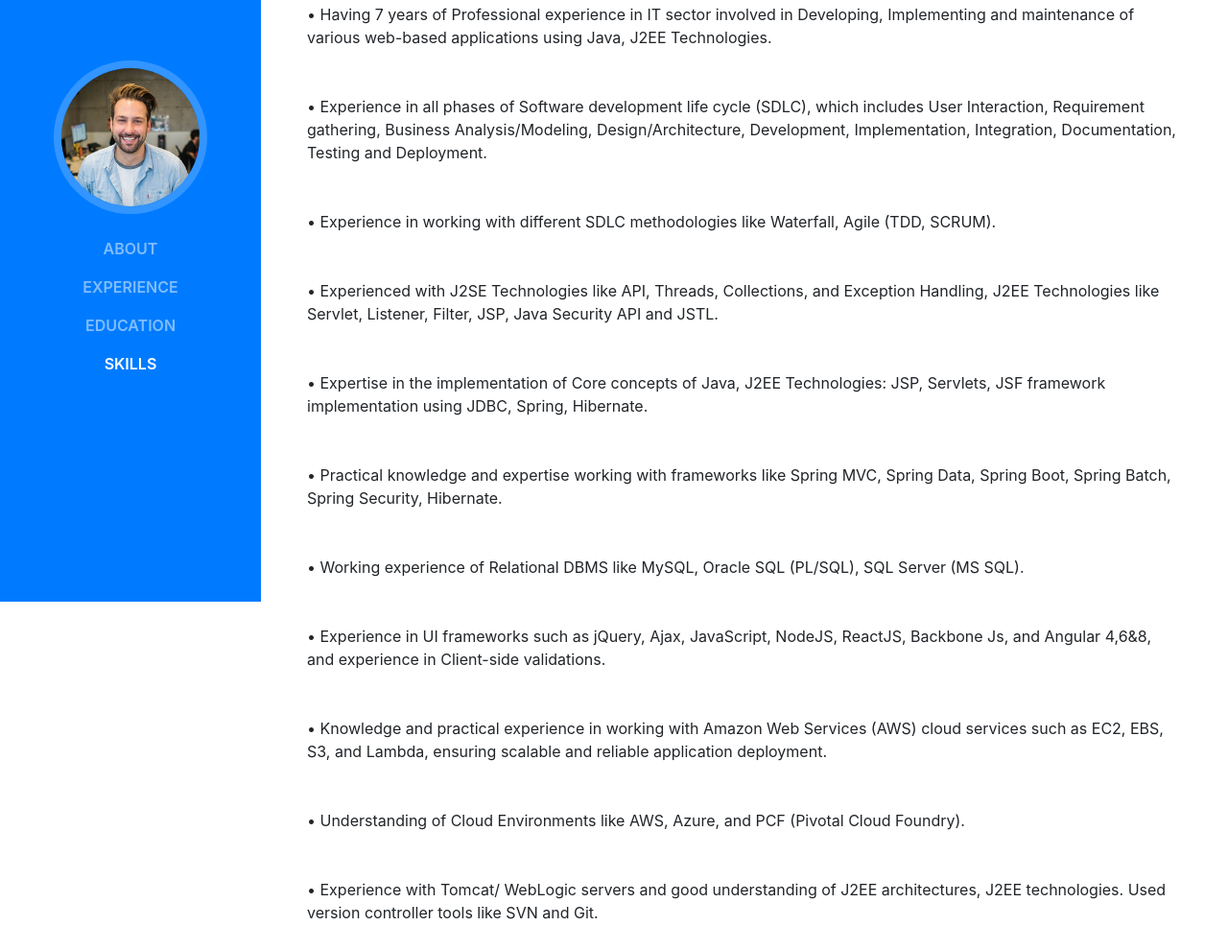
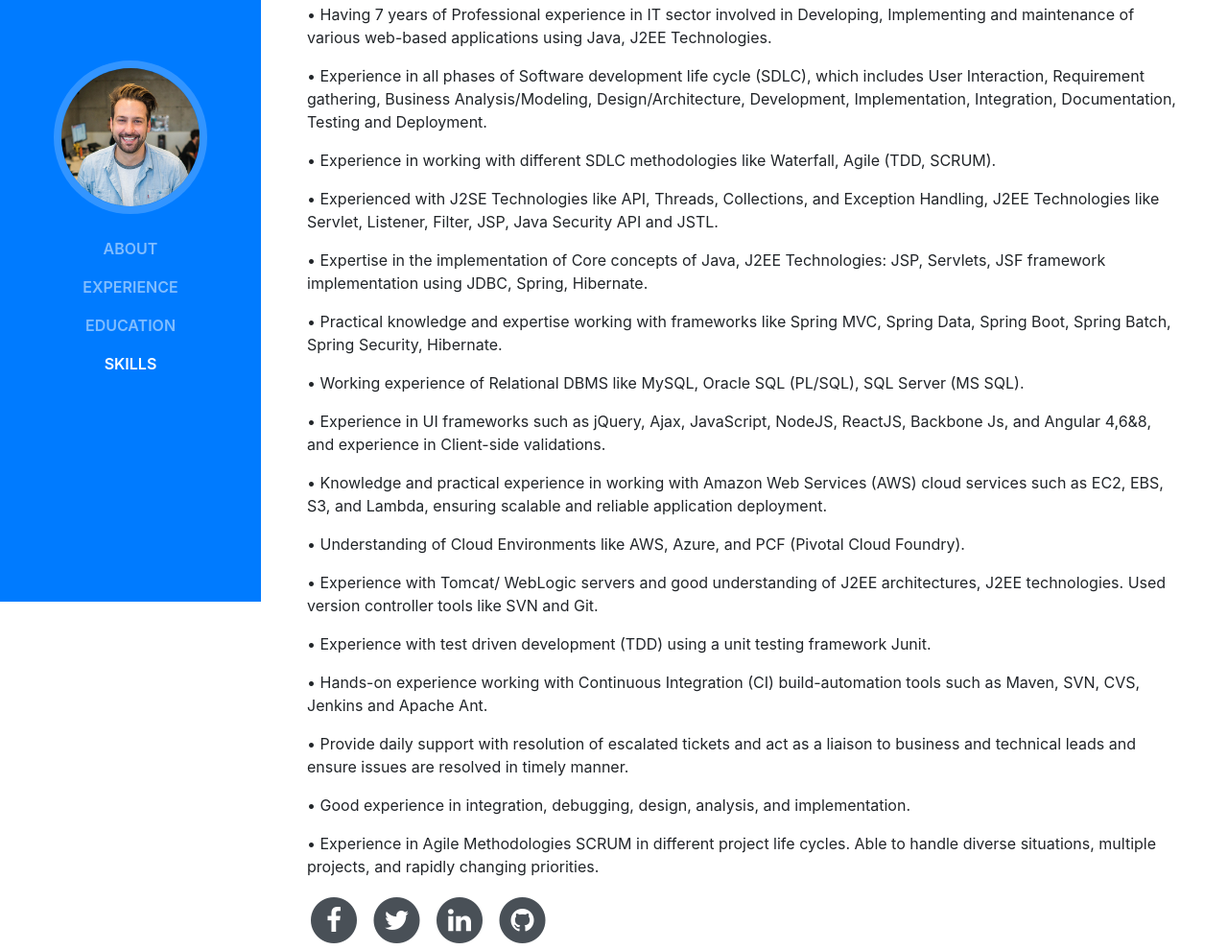
Before and after one commit to Pavan6339/pavan6339.github.io, a website with bundled scripts: page index.html in a window 1280 px wide. Shown: the part 173-1163 px from the top of the page at 96% size. Built offline with nearby package versions, Linux system fonts and the light colour scheme; a web font is replaced by a local one.

Commit message:
Update index.html

```diff
--- a/index.html
+++ b/index.html
@@ -73,22 +73,22 @@
           <div class="subheading mb-5"> (475) 209-3999 ·
             <a href="mailto:pavankalyan.morathala@email.com">pavankalyan.morathala@email.com</a>
           </div>
-          <p class="mb-5">•	Having 7 years of Professional experience in IT sector involved in Developing, Implementing and maintenance of various web-based applications using Java, J2EE Technologies.</p>
-<p class="mb-5">•	Experience in all phases of Software development life cycle (SDLC), which includes User Interaction, Requirement gathering, Business Analysis/Modeling, Design/Architecture, Development, Implementation, Integration, Documentation, Testing and Deployment.</p>
-<p class="mb-5">•	Experience in working with different SDLC methodologies like Waterfall, Agile (TDD, SCRUM).</p>
-<p class="mb-5">•	Experienced with J2SE Technologies like API, Threads, Collections, and Exception Handling, J2EE Technologies like Servlet, Listener, Filter, JSP, Java Security API and JSTL.</p>
-<p class="mb-5">•	Expertise in the implementation of Core concepts of Java, J2EE Technologies: JSP, Servlets, JSF framework implementation using JDBC, Spring, Hibernate.</p>
-<p class="mb-5">•	Practical knowledge and expertise working with frameworks like Spring MVC, Spring Data, Spring Boot, Spring Batch, Spring Security, Hibernate.</p>
-<p class="mb-5">•	Working experience of Relational DBMS like MySQL, Oracle SQL (PL/SQL), SQL Server (MS SQL). </p>
-<p class="mb-5">•	Experience in UI frameworks such as jQuery, Ajax, JavaScript, NodeJS, ReactJS, Backbone Js, and Angular 4,6&8, and experience in Client-side validations.</p>
-<p class="mb-5">•	Knowledge and practical experience in working with Amazon Web Services (AWS) cloud services such as EC2, EBS, S3, and Lambda, ensuring scalable and reliable application deployment.</p>
-<p class="mb-5">•	Understanding of Cloud Environments like AWS, Azure, and PCF (Pivotal Cloud Foundry).</p>
-<p class="mb-5">•	Experience with Tomcat/ WebLogic servers and good understanding of J2EE architectures, J2EE technologies. Used version controller tools like SVN and Git.</p>
-<p class="mb-5">•	Experience with test driven development (TDD) using a unit testing framework Junit.</p>
-<p class="mb-5">•	Hands-on experience working with Continuous Integration (CI) build-automation tools such as Maven, SVN, CVS, Jenkins and Apache Ant.</p>
-<p class="mb-5">•	Provide daily support with resolution of escalated tickets and act as a liaison to business and technical leads and ensure issues are resolved in timely manner.</p>
-<p class="mb-5">•	Good experience in integration, debugging, design, analysis, and implementation.</p>
-<p class="mb-5">•	Experience in Agile Methodologies SCRUM in different project life cycles. Able to handle diverse situations, multiple projects, and rapidly changing priorities.</p>
+          <p>•	Having 7 years of Professional experience in IT sector involved in Developing, Implementing and maintenance of various web-based applications using Java, J2EE Technologies.</p>
+<p>•	Experience in all phases of Software development life cycle (SDLC), which includes User Interaction, Requirement gathering, Business Analysis/Modeling, Design/Architecture, Development, Implementation, Integration, Documentation, Testing and Deployment.</p>
+<p>•	Experience in working with different SDLC methodologies like Waterfall, Agile (TDD, SCRUM).</p>
+<p>•	Experienced with J2SE Technologies like API, Threads, Collections, and Exception Handling, J2EE Technologies like Servlet, Listener, Filter, JSP, Java Security API and JSTL.</p>
+<p>•	Expertise in the implementation of Core concepts of Java, J2EE Technologies: JSP, Servlets, JSF framework implementation using JDBC, Spring, Hibernate.</p>
+<p>•	Practical knowledge and expertise working with frameworks like Spring MVC, Spring Data, Spring Boot, Spring Batch, Spring Security, Hibernate.</p>
+<p>•	Working experience of Relational DBMS like MySQL, Oracle SQL (PL/SQL), SQL Server (MS SQL). </p>
+<p>•	Experience in UI frameworks such as jQuery, Ajax, JavaScript, NodeJS, ReactJS, Backbone Js, and Angular 4,6&8, and experience in Client-side validations.</p>
+<p>•	Knowledge and practical experience in working with Amazon Web Services (AWS) cloud services such as EC2, EBS, S3, and Lambda, ensuring scalable and reliable application deployment.</p>
+<p>•	Understanding of Cloud Environments like AWS, Azure, and PCF (Pivotal Cloud Foundry).</p>
+<p>•	Experience with Tomcat/ WebLogic servers and good understanding of J2EE architectures, J2EE technologies. Used version controller tools like SVN and Git.</p>
+<p>•	Experience with test driven development (TDD) using a unit testing framework Junit.</p>
+<p>•	Hands-on experience working with Continuous Integration (CI) build-automation tools such as Maven, SVN, CVS, Jenkins and Apache Ant.</p>
+<p>•	Provide daily support with resolution of escalated tickets and act as a liaison to business and technical leads and ensure issues are resolved in timely manner.</p>
+<p>•	Good experience in integration, debugging, design, analysis, and implementation.</p>
+<p>•	Experience in Agile Methodologies SCRUM in different project life cycles. Able to handle diverse situations, multiple projects, and rapidly changing priorities.</p>
 
           <ul class="list-inline list-social-icons mb-0">
             <li class="list-inline-item">
```
